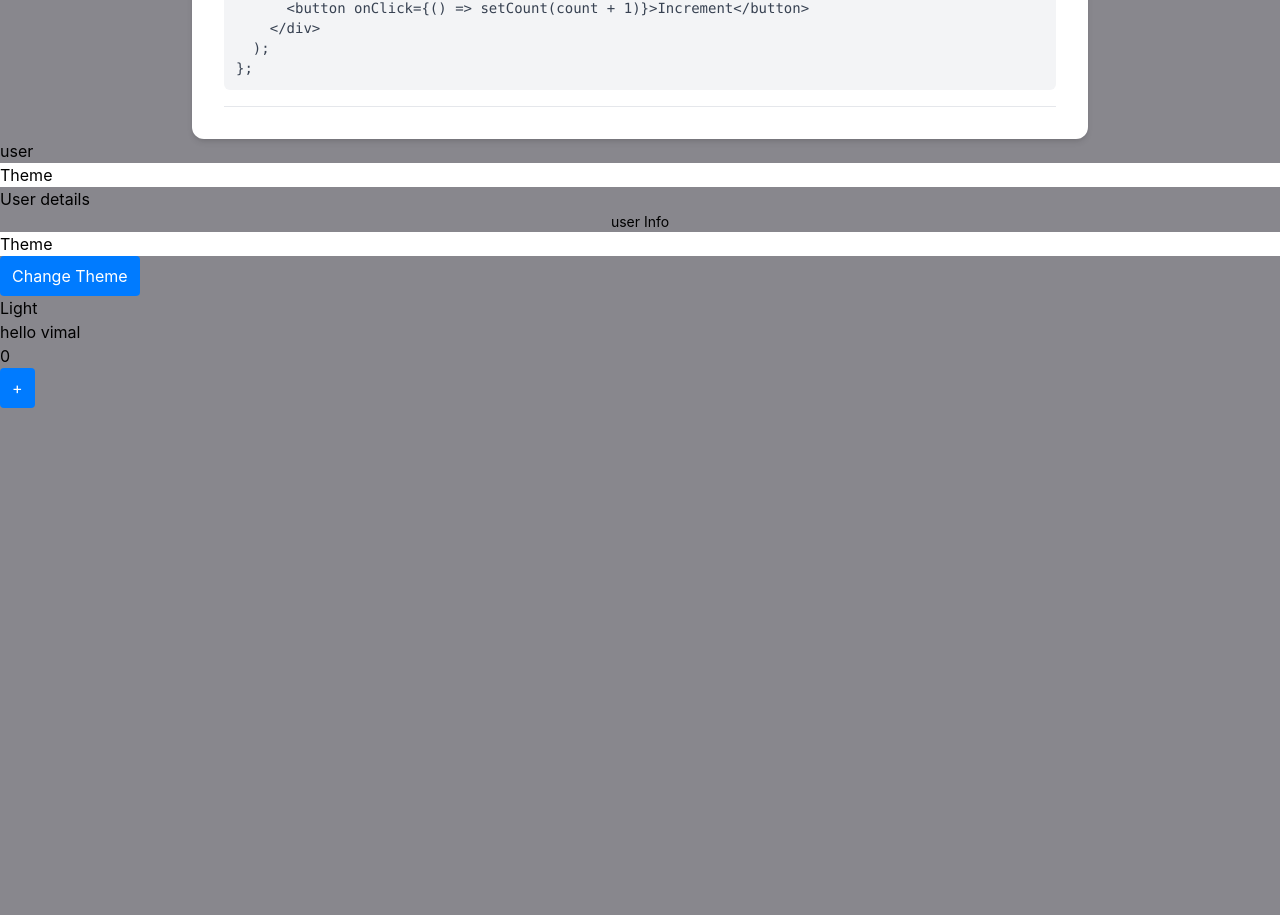
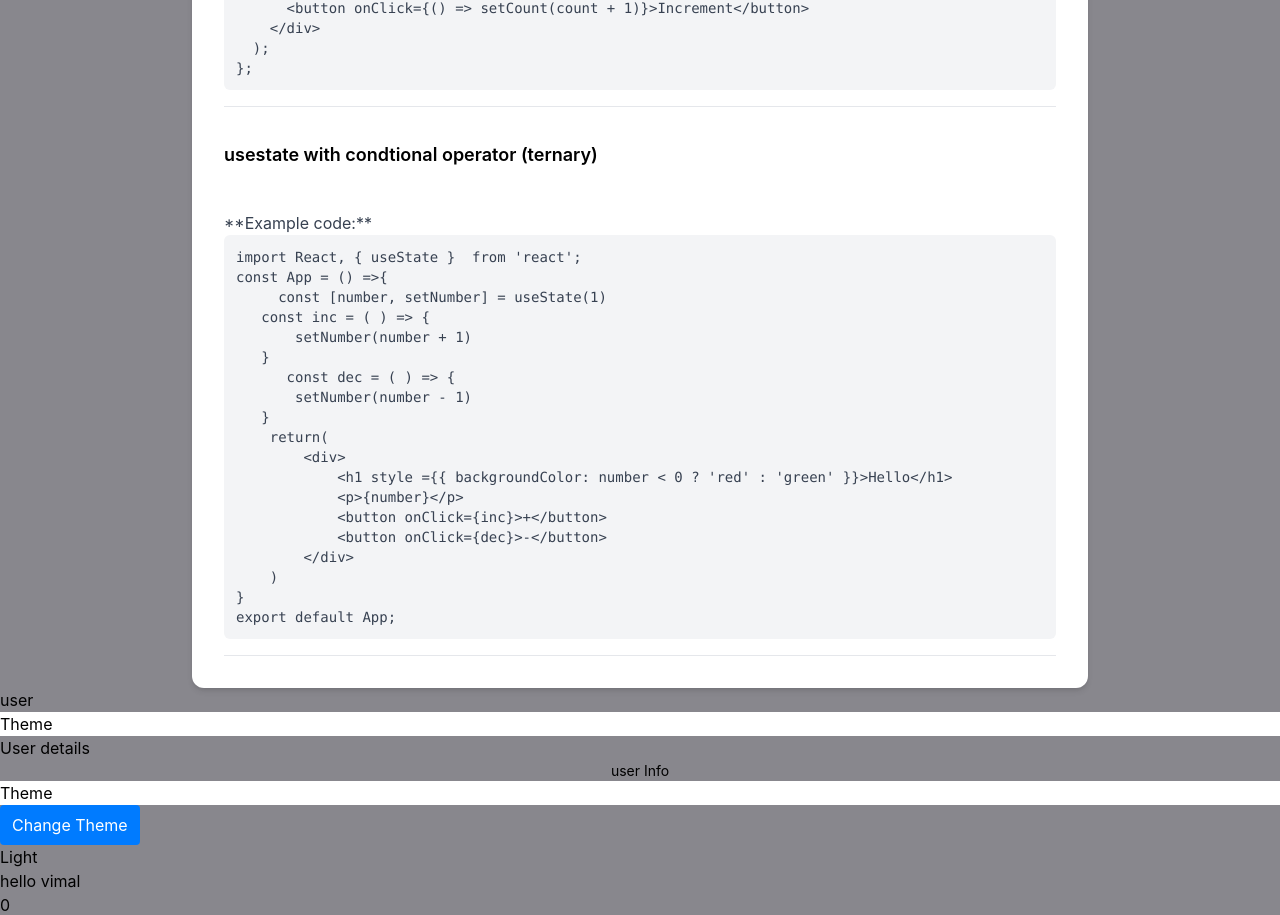
Before and after one commit to vimal336/inter-pre, a React (Vite) app: page /Interview in a window 1280 px wide. Shown: the part 1738-2653 px from the top of the page. Before the commit the page ends 2146 px from the top, so only its background shows below. Built offline with nearby package versions, Linux system fonts and the light colour scheme.

Commit message:
added ternary

```diff
--- a/src/Interview.jsx
+++ b/src/Interview.jsx
@@ -105,6 +105,38 @@ const ParentComponent = () => {
         </>
       ),
     },
+    {
+      question: "usestate with condtional operator (ternary)",
+      answer: (
+        <>
+          <br />
+          **Example code:**
+          <pre className="bg-gray-100 p-3 rounded-md text-sm overflow-x-auto max-w-full">
+            <code className="whitespace-pre">
+{`import React, { useState }  from 'react';
+const App = () =>{
+     const [number, setNumber] = useState(1)
+   const inc = ( ) => {
+       setNumber(number + 1)
+   }
+      const dec = ( ) => {
+       setNumber(number - 1)
+   }
+    return(
+        <div>
+            <h1 style ={{ backgroundColor: number < 0 ? 'red' : 'green' }}>Hello</h1>
+            <p>{number}</p>
+            <button onClick={inc}>+</button>
+            <button onClick={dec}>-</button>
+        </div>
+    )
+}
+export default App;`}
+            </code>
+          </pre>
+        </>
+      ),
+    },
   ];
 
   return (
```
